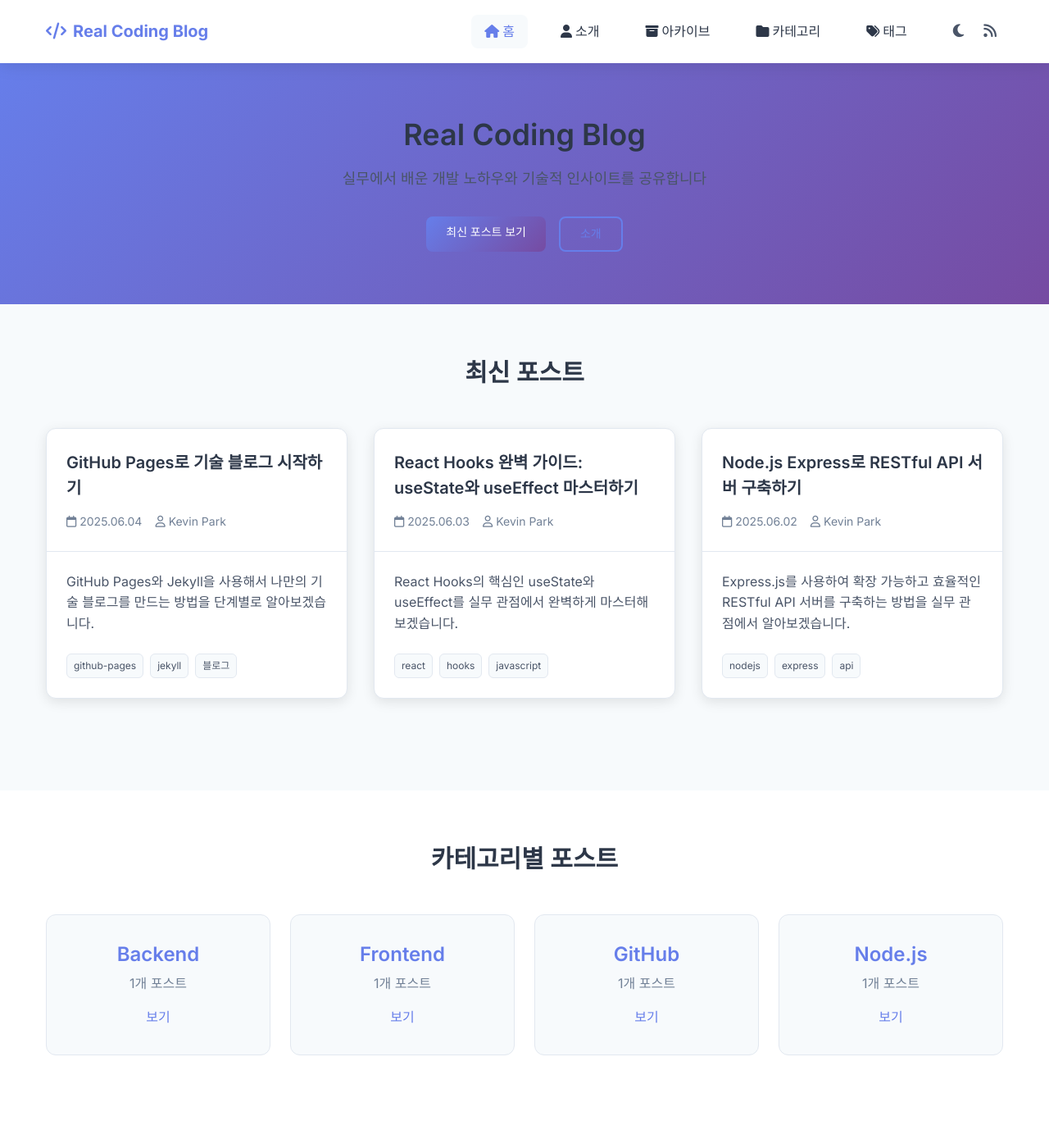
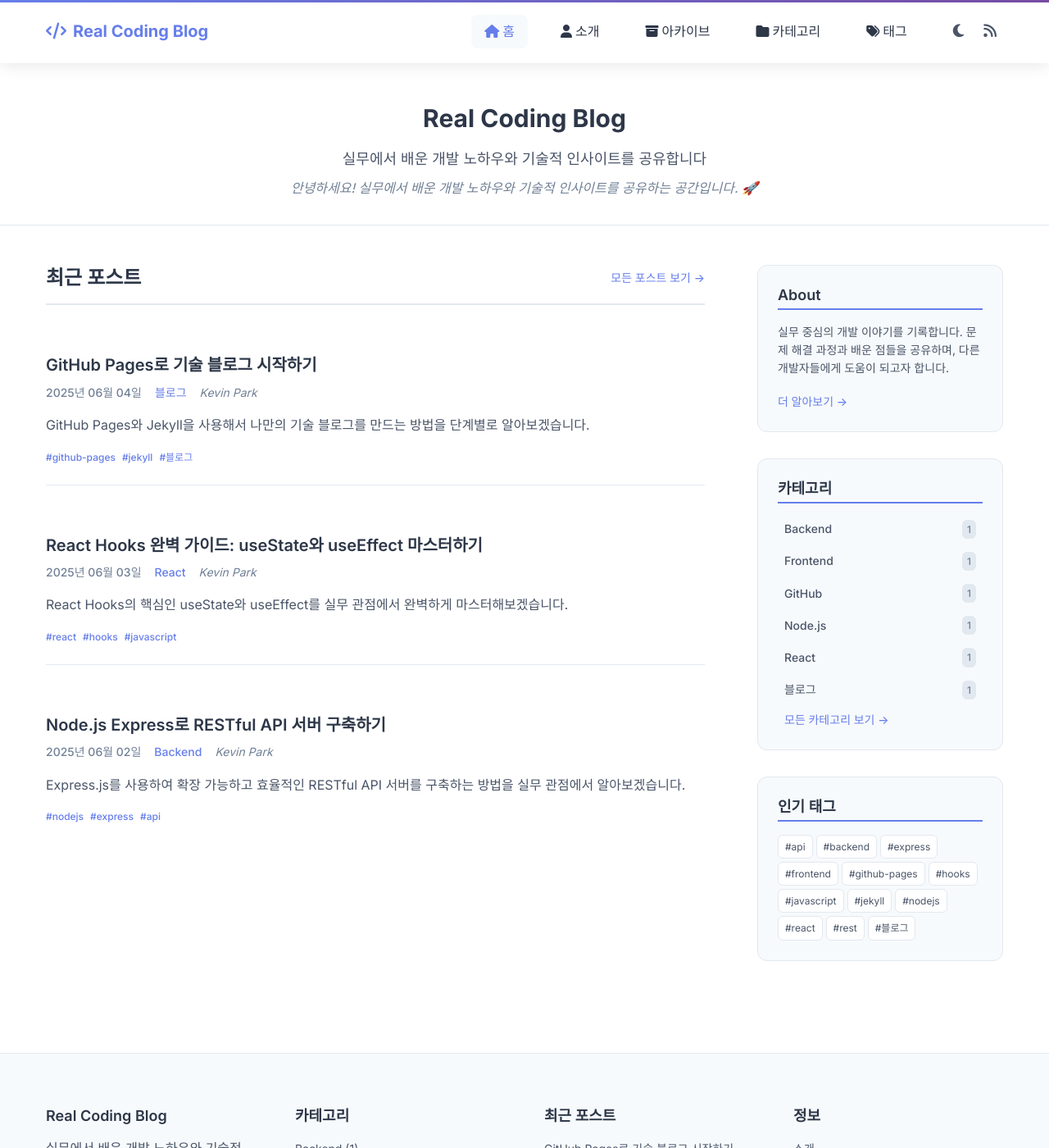
Before and after one commit to realcoding2003/realcoding.github.io, a Jekyll site: the page built from index.html, in a window 1280 px wide and 1400 px high. Shown: the whole window at 82% size. Built offline with Jekyll 4.4.1, drawn with Linux system fonts in a browser that asks for light colours; nearby versions of some CDN libraries; the list of posts is cut into pages by our own code.

Commit message:
Transform homepage to blog-style layout
- Remove corporate homepage hero section
- Add personal blog introduction
- Implement blog-style post list layout
- Add sidebar with about, categories, and tags widgets
- Update responsive design for mobile blog layout
- Replace card grid with linear post feed
- Improve readability and blog aesthetics

```diff
--- a/assets/css/main.css
+++ b/assets/css/main.css
@@ -286,88 +286,131 @@ a:hover {
     transition: var(--transition);
 }
 
-/* Hero Section */
-.hero {
-    background: linear-gradient(135deg, var(--primary-color) 0%, var(--secondary-color) 100%);
-    color: white;
-    padding: var(--spacing-3xl) 0;
-    text-align: center;
-    position: relative;
-    overflow: hidden;
-}
-
-.hero-content {
-    position: relative;
-    z-index: 2;
-}
-
-.hero h1 {
-    font-size: var(--font-size-4xl);
-    margin-bottom: var(--spacing-md);
-    animation: fadeInUp 1s ease;
-}
-
-.hero p {
-    font-size: var(--font-size-lg);
-    opacity: 0.9;
-    margin-bottom: var(--spacing-xl);
-    animation: fadeInUp 1s ease 0.2s both;
-}
-
-.hero-buttons {
-    display: flex;
-    gap: var(--spacing-md);
-    justify-content: center;
-    animation: fadeInUp 1s ease 0.4s both;
-}
-
-/* Posts Grid */
-.posts-section {
-    padding: var(--spacing-3xl) 0;
-    background: var(--surface);
-}
-
-.posts-section h2 {
-    text-align: center;
-    margin-bottom: var(--spacing-2xl);
-    font-size: var(--font-size-3xl);
-}
-
-.posts-grid {
-    display: grid;
-    grid-template-columns: repeat(auto-fit, minmax(350px, 1fr));
-    gap: var(--spacing-xl);
-    margin-bottom: var(--spacing-2xl);
-}
-
-.post-card {
+/* Blog Intro Section - 더 블로그다운 스타일 */
+.blog-intro {
     background: var(--background);
-    border-radius: var(--radius-lg);
-    box-shadow: 0 4px 15px var(--shadow);
-    transition: var(--transition);
-    overflow: hidden;
-    border: 1px solid var(--border);
-}
-
-.post-card:hover {
-    transform: translateY(-8px);
-    box-shadow: 0 12px 35px var(--shadow);
-}
-
-.post-header {
-    padding: var(--spacing-lg);
+    padding: var(--spacing-2xl) 0 var(--spacing-xl);
     border-bottom: 1px solid var(--border);
 }
 
-.post-title {
-    font-size: var(--font-size-xl);
-    color: var(--text-primary);
-    margin-bottom: var(--spacing-sm);
-    text-decoration: none;
-    line-height: 1.4;
+.intro-content {
+    max-width: 800px;
+    margin: 0 auto;
+    text-align: center;
 }
 
-.post-title:hover {
+.intro-content h1 {
+    font-size: var(--font-size-3xl);
+    margin-bottom: var(--spacing-md);
+    color: var(--text-primary);
+    font-weight: 700;
+}
+
+.intro-description {
+    font-size: var(--font-size-lg);
+    color: var(--text-secondary);
+    margin-bottom: var(--spacing-sm);
+    font-weight: 400;
+}
+
+.intro-greeting {
+    font-size: var(--font-size-base);
+    color: var(--text-muted);
+    font-style: italic;
+    margin-bottom: 0;
+}
+
+/* Blog Main Layout */
+.blog-main {
+    padding: var(--spacing-2xl) 0;
+    background: var(--background);
+}
+
+.blog-layout {
+    display: grid;
+    grid-template-columns: 1fr 300px;
+    gap: var(--spacing-3xl);
+    max-width: 1200px;
+    margin: 0 auto;
+}
+
+/* Posts Feed */
+.posts-feed {
+    min-width: 0; /* grid 오버플로우 방지 */
+}
+
+.section-header {
+    display: flex;
+    justify-content: space-between;
+    align-items: center;
+    margin-bottom: var(--spacing-xl);
+    border-bottom: 2px solid var(--border);
+    padding-bottom: var(--spacing-md);
+}
+
+.section-header h2 {
+    font-size: var(--font-size-2xl);
+    color: var(--text-primary);
+    margin-bottom: 0;
+    font-weight: 600;
+}
+
+.view-all-link {
+    color: var(--primary-color);
+    font-weight: 500;
+    font-size: var(--font-size-sm);
+    text-decoration: none;
+    transition: var(--transition);
+}
+
+.view-all-link:hover {
+    color: var(--secondary-color);
+    text-decoration: none;
+}
+
+/* Posts List - 리스트 스타일 */
+.posts-list {
+    display: flex;
+    flex-direction: column;
+    gap: var(--spacing-xl);
+}
+
+.post-item {
+    padding: var(--spacing-lg) 0;
+    border-bottom: 1px solid var(--border);
+    transition: var(--transition);
+}
+
+.post-item:last-child {
+    border-bottom: none;
+}
+
+.post-item:hover {
+    background: var(--surface);
+    margin: 0 calc(-1 * var(--spacing-md));
+    padding: var(--spacing-lg) var(--spacing-md);
+    border-radius: var(--radius-md);
+    border-bottom: 1px solid transparent;
+}
+
+.post-content {
+    max-width: 100%;
+}
+
+.post-title {
+    margin-bottom: var(--spacing-sm);
+}
+
+.post-title a {
+    color: var(--text-primary);
+    text-decoration: none;
+    font-size: var(--font-size-xl);
+    font-weight: 600;
+    line-height: 1.4;
+    transition: var(--transition);
+}
+
+.post-title a:hover {
     color: var(--primary-color);
     text-decoration: none;
 }
@@ -375,33 +418,163 @@ a:hover {
 .post-meta {
     display: flex;
     gap: var(--spacing-md);
+    margin-bottom: var(--spacing-md);
+    font-size: var(--font-size-sm);
     color: var(--text-muted);
-    font-size: var(--font-size-sm);
     flex-wrap: wrap;
 }
 
-.post-meta span {
-    display: flex;
-    align-items: center;
-    gap: var(--spacing-xs);
+.post-date {
+    font-weight: 500;
+}
+
+.post-category a {
+    color: var(--primary-color);
+    text-decoration: none;
+    font-weight: 500;
+}
+
+.post-category a:hover {
+    text-decoration: underline;
+}
+
+.post-author {
+    font-style: italic;
 }
 
 .post-excerpt {
-    padding: var(--spacing-lg);
     color: var(--text-secondary);
     line-height: 1.6;
+    margin-bottom: var(--spacing-md);
 }
 
 .post-tags {
-    padding: var(--spacing-lg);
-    padding-top: 0;
     display: flex;
     gap: var(--spacing-sm);
     flex-wrap: wrap;
 }
 
-.tag {
+.post-tags .tag {
+    background: transparent;
+    color: var(--primary-color);
+    font-size: var(--font-size-xs);
+    font-weight: 500;
+    text-decoration: none;
+    transition: var(--transition);
+    border: none;
+    padding: 0;
+}
+
+.post-tags .tag:hover {
+    color: var(--secondary-color);
+    text-decoration: none;
+}
+
+/* Blog Sidebar */
+.blog-sidebar {
+    display: flex;
+    flex-direction: column;
+    gap: var(--spacing-xl);
+}
+
+.sidebar-widget {
     background: var(--surface);
+    border: 1px solid var(--border);
+    border-radius: var(--radius-lg);
+    padding: var(--spacing-lg);
+}
+
+.sidebar-widget h3 {
+    color: var(--text-primary);
+    font-size: var(--font-size-lg);
+    font-weight: 600;
+    margin-bottom: var(--spacing-md);
+    border-bottom: 2px solid var(--primary-color);
+    padding-bottom: var(--spacing-xs);
+}
+
+/* About Widget */
+.about-content p {
+    color: var(--text-secondary);
+    line-height: 1.6;
+    margin-bottom: var(--spacing-md);
+    font-size: var(--font-size-sm);
+}
+
+.about-link {
+    color: var(--primary-color);
+    font-size: var(--font-size-sm);
+    font-weight: 500;
+    text-decoration: none;
+}
+
+.about-link:hover {
+    text-decoration: underline;
+}
+
+/* Categories Widget */
+.categories-list {
+    display: flex;
+    flex-direction: column;
+    gap: var(--spacing-sm);
+}
+
+.category-item {
+    display: block;
+}
+
+.category-link {
+    display: flex;
+    justify-content: space-between;
+    align-items: center;
+    color: var(--text-secondary);
+    text-decoration: none;
+    padding: var(--spacing-xs) var(--spacing-sm);
+    border-radius: var(--radius-sm);
+    transition: var(--transition);
+    font-size: var(--font-size-sm);
+}
+
+.category-link:hover {
+    background: var(--background);
+    color: var(--primary-color);
+    text-decoration: none;
+}
+
+.category-name {
+    font-weight: 500;
+}
+
+.category-count {
+    background: var(--border);
+    color: var(--text-muted);
+    padding: 2px 6px;
+    border-radius: var(--radius-sm);
+    font-size: var(--font-size-xs);
+    font-weight: 500;
+}
+
+.view-all-categories {
+    color: var(--primary-color);
+    font-size: var(--font-size-sm);
+    font-weight: 500;
+    text-decoration: none;
+    padding: var(--spacing-xs) var(--spacing-sm);
+}
+
+.view-all-categories:hover {
+    text-decoration: underline;
+}
+
+/* Tags Widget */
+.tags-cloud {
+    display: flex;
+    flex-wrap: wrap;
+    gap: var(--spacing-xs);
+}
+
+.tag-cloud-item {
+    background: var(--background);
     color: var(--text-secondary);
     padding: var(--spacing-xs) var(--spacing-sm);
     border-radius: var(--radius-sm);
@@ -411,63 +584,11 @@ a:hover {
     border: 1px solid var(--border);
 }
 
-.tag:hover {
+.tag-cloud-item:hover {
     background: var(--primary-color);
     color: white;
     text-decoration: none;
     border-color: var(--primary-color);
-}
-
-/* Categories Section */
-.categories-section {
-    padding: var(--spacing-3xl) 0;
-    background: var(--background);
-}
-
-.categories-section h2 {
-    text-align: center;
-    margin-bottom: var(--spacing-2xl);
-    font-size: var(--font-size-3xl);
-}
-
-.categories-grid {
-    display: grid;
-    grid-template-columns: repeat(auto-fit, minmax(250px, 1fr));
-    gap: var(--spacing-lg);
-}
-
-.category-card {
-    background: var(--surface);
-    padding: var(--spacing-xl);
-    border-radius: var(--radius-lg);
-    text-align: center;
-    border: 1px solid var(--border);
-    transition: var(--transition);
-}
-
-.category-card:hover {
-    transform: translateY(-4px);
-    box-shadow: 0 8px 25px var(--shadow);
-}
-
-.category-card h3 {
-    color: var(--primary-color);
-    margin-bottom: var(--spacing-sm);
-}
-
-.category-card p {
-    color: var(--text-muted);
-    margin-bottom: var(--spacing-md);
-}
-
-.category-link {
-    color: var(--primary-color);
-    font-weight: 500;
-    text-decoration: none;
-}
-
-.category-link:hover {
-    text-decoration: underline;
 }
 
 /* Footer */
@@ -587,7 +708,7 @@ a:hover {
     text-align: center;
 }
 
-/* Responsive Design */
+/* Responsive Design - 블로그 레이아웃 */
 @media (max-width: 768px) {
     .navbar-menu {
         display: none;
@@ -629,21 +750,27 @@ a:hover {
         display: flex;
     }
 
-    .hero h1 {
-        font-size: var(--font-size-3xl);
+    .blog-intro {
+        padding: var(--spacing-xl) 0;
     }
 
-    .hero-buttons {
-        flex-direction: column;
-        align-items: center;
+    .intro-content h1 {
+        font-size: var(--font-size-2xl);
     }
 
-    .posts-grid {
+    .blog-layout {
         grid-template-columns: 1fr;
+        gap: var(--spacing-xl);
     }
 
-    .categories-grid {
-        grid-template-columns: 1fr;
+    .blog-sidebar {
+        order: -1; /* 모바일에서 사이드바를 위로 */
+    }
+
+    .section-header {
+        flex-direction: column;
+        align-items: flex-start;
+        gap: var(--spacing-sm);
     }
 
     .footer-content {
@@ -657,12 +784,20 @@ a:hover {
 }
 
 @media (max-width: 480px) {
-    .hero {
-        padding: var(--spacing-2xl) 0;
+    .blog-intro {
+        padding: var(--spacing-lg) 0;
     }
 
-    .posts-section,
-    .categories-section {
-        padding: var(--spacing-2xl) 0;
+    .blog-main {
+        padding: var(--spacing-xl) 0;
+    }
+
+    .post-item:hover {
+        margin: 0 calc(-1 * var(--spacing-sm));
+        padding: var(--spacing-lg) var(--spacing-sm);
+    }
+
+    .blog-layout {
+        gap: var(--spacing-lg);
     }
 }
--- a/index.html
+++ b/index.html
@@ -3,76 +3,115 @@ layout: default
 title: Home
 ---
 
-<div class="hero">
-  <div class="hero-content">
+<div class="blog-intro">
+  <div class="container">
+    <div class="intro-content">
       <h1>{{ site.title }}</h1>
-    <p>{{ site.description }}</p>
-    <div class="hero-buttons">
-      <a href="#latest-posts" class="btn btn-primary">최신 포스트 보기</a>
-      <a href="/about" class="btn btn-secondary">소개</a>
+      <p class="intro-description">{{ site.description }}</p>
+      <p class="intro-greeting">안녕하세요! 실무에서 배운 개발 노하우와 기술적 인사이트를 공유하는 공간입니다. 🚀</p>
     </div>
   </div>
 </div>
 
-<section id="latest-posts" class="posts-section">
+<main class="blog-main">
   <div class="container">
-    <h2>최신 포스트</h2>
-    <div class="posts-grid">
-      {% for post in site.posts limit:6 %}
-        <article class="post-card">
-          <div class="post-header">
-            <h3><a href="{{ post.url | relative_url }}" class="post-title">{{ post.title }}</a></h3>
+    <div class="blog-layout">
+      <!-- 메인 콘텐츠 영역 -->
+      <section class="posts-feed">
+        <div class="section-header">
+          <h2>최근 포스트</h2>
+          <a href="/archive" class="view-all-link">모든 포스트 보기 →</a>
+        </div>
+
+        <div class="posts-list">
+          {% for post in site.posts limit:8 %}
+            <article class="post-item">
+              <div class="post-content">
+                <h3 class="post-title">
+                  <a href="{{ post.url | relative_url }}">{{ post.title }}</a>
+                </h3>
+
                 <div class="post-meta">
-              <span class="post-date">
-                <i class="far fa-calendar"></i>
-                {{ post.date | date: "%Y.%m.%d" }}
-              </span>
-              {% if post.author %}
-                <span class="post-author">
-                  <i class="far fa-user"></i>
-                  {{ post.author }}
+                  <time class="post-date">{{ post.date | date: "%Y년 %m월 %d일" }}</time>
+                  {% if post.categories and post.categories.size > 0 %}
+                    <span class="post-category">
+                      <a href="/categories#{{ post.categories[0] | slugify }}">{{ post.categories[0] }}</a>
                     </span>
                   {% endif %}
-            </div>
+                  {% if post.author %}
+                    <span class="post-author">{{ post.author }}</span>
+                  {% endif %}
                 </div>
 
                 {% if post.excerpt %}
                   <div class="post-excerpt">
-              {{ post.excerpt | strip_html | truncate: 150 }}
+                    {{ post.excerpt | strip_html | truncate: 180 }}
                   </div>
                 {% endif %}
 
-          {% if post.tags %}
+                {% if post.tags and post.tags.size > 0 %}
                   <div class="post-tags">
                     {% for tag in post.tags limit:3 %}
-                <a href="/tags#{{ tag | slugify }}" class="tag">{{ tag }}</a>
+                      <a href="/tags#{{ tag | slugify }}" class="tag">#{{ tag }}</a>
                     {% endfor %}
                   </div>
                 {% endif %}
+              </div>
             </article>
           {% endfor %}
         </div>
-
-    {% if site.posts.size > 6 %}
-      <div class="text-center">
-        <a href="/archive" class="btn btn-outline">모든 포스트 보기</a>
-      </div>
-    {% endif %}
-  </div>
       </section>
 
-<section class="categories-section">
-  <div class="container">
-    <h2>카테고리별 포스트</h2>
-    <div class="categories-grid">
-      {% assign categories = site.categories | sort %}
-      {% for category in categories limit:4 %}
-        <div class="category-card">
-          <h3>{{ category[0] }}</h3>
-          <p>{{ category[1].size }}개 포스트</p>
-          <a href="/categories#{{ category[0] | slugify }}" class="category-link">보기</a>
+      <!-- 사이드바 -->
+      <aside class="blog-sidebar">
+        <!-- 블로그 소개 -->
+        <div class="sidebar-widget about-widget">
+          <h3>About</h3>
+          <div class="about-content">
+            <p>실무 중심의 개발 이야기를 기록합니다. 문제 해결 과정과 배운 점들을 공유하며, 다른 개발자들에게 도움이 되고자 합니다.</p>
+            <a href="/about" class="about-link">더 알아보기 →</a>
           </div>
+        </div>
+
+        <!-- 인기 카테고리 -->
+        <div class="sidebar-widget categories-widget">
+          <h3>카테고리</h3>
+          <div class="categories-list">
+            {% assign sorted_categories = site.categories | sort %}
+            {% for category in sorted_categories limit:6 %}
+              <div class="category-item">
+                <a href="/categories#{{ category[0] | slugify }}" class="category-link">
+                  <span class="category-name">{{ category[0] }}</span>
+                  <span class="category-count">{{ category[1].size }}</span>
+                </a>
+              </div>
+            {% endfor %}
+            <div class="category-item">
+              <a href="/categories" class="view-all-categories">모든 카테고리 보기 →</a>
+            </div>
+          </div>
+        </div>
+
+        <!-- 최근 태그 -->
+        {% assign tag_counts = '' | split: '' %}
+        {% for post in site.posts limit:20 %}
+          {% for tag in post.tags %}
+            {% assign tag_counts = tag_counts | push: tag %}
+          {% endfor %}
+        {% endfor %}
+
+        {% if tag_counts.size > 0 %}
+        <div class="sidebar-widget tags-widget">
+          <h3>인기 태그</h3>
+          <div class="tags-cloud">
+            {% assign unique_tags = tag_counts | uniq | sort %}
+            {% for tag in unique_tags limit:12 %}
+              <a href="/tags#{{ tag | slugify }}" class="tag-cloud-item">#{{ tag }}</a>
             {% endfor %}
           </div>
         </div>
-</section>
+        {% endif %}
+      </aside>
+    </div>
+  </div>
+</main>
```
Lines whose indentation alone changed are shown as unchanged.
